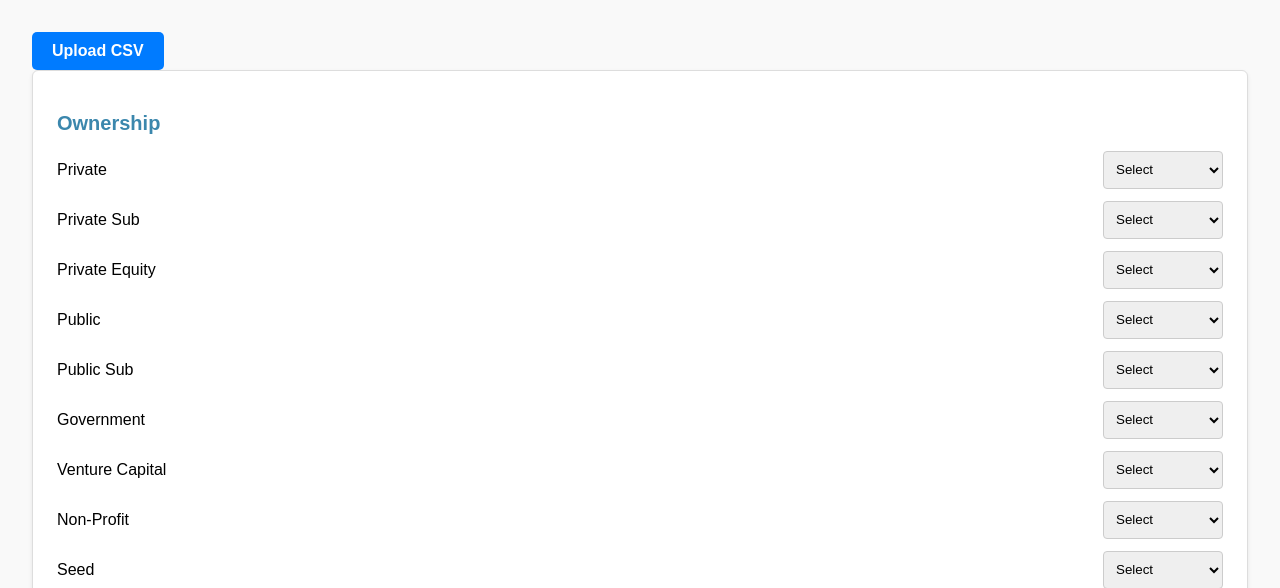
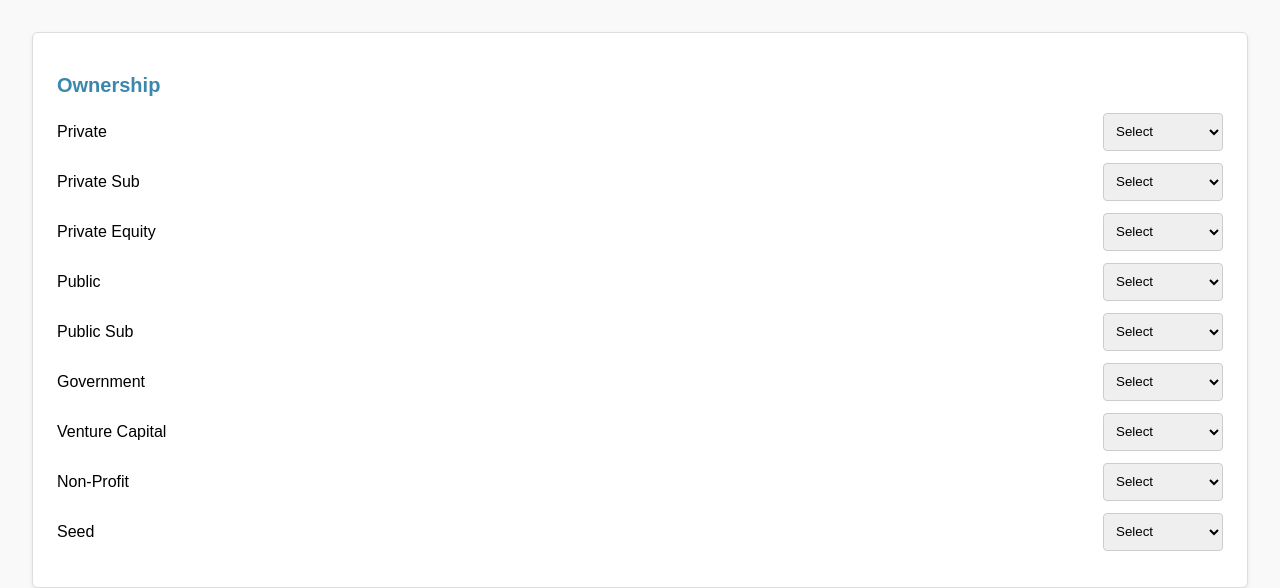
Before and after one commit to devwahed/dealflow_automator, a Django app: page / in a window 1280 px wide. Shown: the top 588 px of the page. Run offline with Django 4.2, Linux system fonts and the light colour scheme.

Commit message:
Redirect to Upload Csv page on submit configuration & remove upload button

```diff
--- a/static/css/style.css
+++ b/static/css/style.css
@@ -59,16 +59,3 @@ body {
 #popup-message.error {
   background-color: #d9534f;
 }
-
-.upload-btn {
-  display: inline-block;
-  padding: 10px 20px;
-  background-color: #007bff;
-  color: white;
-  text-decoration: none;
-  border-radius: 5px;
-  font-weight: bold;
-}
-.upload-btn:hover {
-  background-color: #0056b3;
-}
--- a/static/js/script.js
+++ b/static/js/script.js
@@ -297,7 +297,16 @@ document.addEventListener("DOMContentLoaded", async function () {
     if (!res.ok) throw new Error("Failed to submit");
     return res.json();
   })
-      .then(() => showPopup("Configuration saved successfully!"))
+  .then((data) => {
+    if (data.status === "success") {
+      showPopup("Configuration saved successfully!");
+      if (data.next) {
+        window.location.href = data.next;
+      }
+    } else {
+      throw new Error(data.message || "Unknown error");
+    }
+  })
   .catch(() => showPopup("Error saving configuration.", true));
   });
 
--- a/templates/index.html
+++ b/templates/index.html
@@ -11,8 +11,6 @@
 </head>
 <body>
 <div id="app">
-    <a href="{% url 'upload_csv' %}" class="upload-btn">Upload CSV</a>
-
     <div id="popup-message"></div>
 
 </div>
--- a/users/views/configuration.py
+++ b/users/views/configuration.py
@@ -17,6 +17,7 @@ def submit_configuration(request):
     if request.method == "POST":
         try:
             data = json.loads(request.body)
+
             superuser = User.objects.filter(is_superuser=True).first()
             if not superuser:
                 return JsonResponse({"status": "error", "message": "Superuser not found"}, status=404)
@@ -24,10 +25,10 @@ def submit_configuration(request):
             user_config, _ = UserConfiguration.objects.get_or_create(user=superuser)
             user_config.configuration_json = data
             user_config.save()
-
-            return JsonResponse({"status": "success"})
+            return JsonResponse({"status": "success", "next": "/upload-csv/"})
         except Exception as e:
             return JsonResponse({"status": "error", "message": str(e)}, status=400)
+
     return JsonResponse({"error": "Invalid method"}, status=405)
 
 
```
Lines whose indentation alone changed are shown as unchanged.
